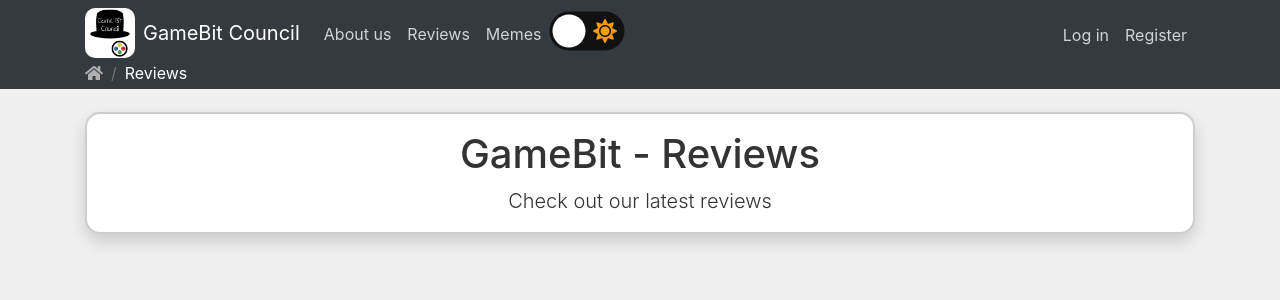
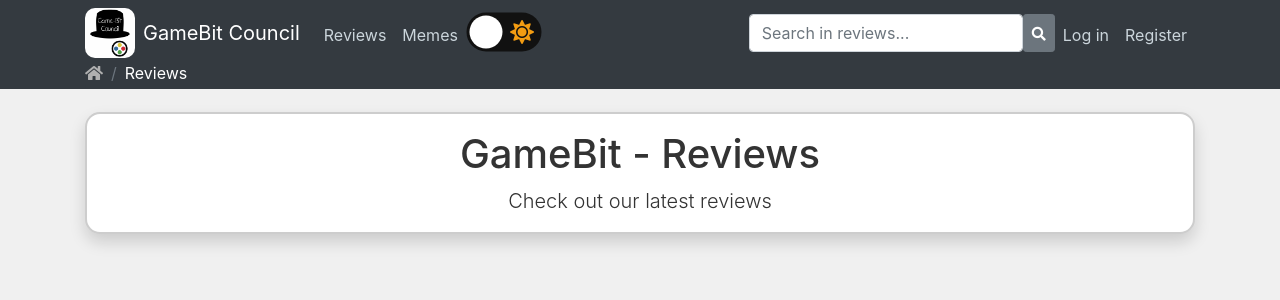
Before and after one commit to JuanAyestas/GameBit_Django, a Django app: page /reviews/ in a window 1280 px wide. Shown: the top 300 px of the page. Run offline with Django 3.2, Linux system fonts and the light colour scheme; data that the repository does not hold is empty; some libraries are stand-ins or nearby versions.

Commit message:
added search bar for reviews

```diff
--- a/app_bit/static/app_bit/main.css
+++ b/app_bit/static/app_bit/main.css
@@ -209,9 +209,8 @@ a:hover {
 
 .label_div {
     margin-left: 0.8125rem;
-    margin-right: 0.625rem;
     margin-top: 0.5rem;
-    margin-bottom: 0.25rem;
+    margin-bottom: 0.5rem;
 }
 
 .fa-moon {
@@ -480,7 +479,7 @@ a:hover {
 }
 
 .dropdown-divider {
-    border-top: 0.125rem solid var(--my_4);
+    border-top: 0.088rem solid var(--my_4);
 }
 
 .content-section {
--- a/app_bit/templates/app_bit/base.html
+++ b/app_bit/templates/app_bit/base.html
@@ -23,23 +23,23 @@
                     <span class="navbar-toggler-icon"></span>
                 </button>
                 <div class="collapse navbar-collapse" id="navbarsExample03">
-                    <div class="navbar-nav mr-auto">
-                        <a class="nav-item nav-link mt-1" href="{% url 'gamebit-about' %}">About us</a>
+                    <div class="navbar-nav mr-auto order-0">
                         <a class="nav-item nav-link mt-1" href="{% url 'gamebit-review' %}">Reviews</a>
                         <a class="nav-item nav-link mt-1" href="{% url 'gamebit-meme' %}">Memes</a>
                         <div class="label_div" id="theme-change">
                             <input type="checkbox" class="checkbox" id="checkbox-theme">
-                            <label for="checkbox-theme" class="label_check theme-change">
+                            <label for="checkbox-theme" class="label_check theme-change mb-0">
                                 <i class="fas fa-moon"></i>
                                 <i class="fas fa-sun"></i>
                                 <span class="ball"></span>
                             </label>
                         </div>
                     </div>
-                    <div class="navbar-nav">
+                    <div class="navbar-nav order-2">
                         {% if user.is_authenticated %}
+                        <a class="nav-item nav-link mt-1" href="{% url 'gamebit-profile' %}">Profile</a>
                         <div class="nav-item dropdown mt-1">
-                            <button class="btn btn-secondary nav-link dropdown-toggle p-2" href="#" id="navbarDropdown" role="button" data-toggle="dropdown" aria-haspopup="true" aria-expanded="false">New </button>
+                            <button class="btn btn-sm btn-secondary nav-link dropdown-toggle p-2" href="#" id="navbarDropdown" role="button" data-toggle="dropdown" aria-haspopup="true" aria-expanded="false">New </button>
                             <div class="dropdown-menu cuter_border p-2" aria-labelledby="navbarDropdown">
                                 {% if user|has_group:"Staff Member" %}
                                 <a class="dropdown-item cuter_border" href="{% url 'gamebit-create' %}">New Review</a>
@@ -48,14 +48,12 @@
                                 <a class="dropdown-item cuter_border" href="{% url 'gamebit-meme-create' %}">New Meme</a>
                             </div>
                         </div>
-                        <a class="nav-item nav-link mt-1" href="{% url 'gamebit-profile' %}">Profile</a>
-                        <a class="nav-item nav-link mt-1" href="{% url 'gamebit-logout' %}">Log out</a>
-                        <!--  -->
-                        {% else %}
+                        <a class="nav-item nav-link mt-1" href="{% url 'gamebit-logout' %}">Log out</a> {% else %}
                         <a class="nav-item nav-link mt-1" href="{% url 'gamebit-login' %}">Log in</a>
-                        <a class="nav-item nav-link mt-1" href="{% url 'gamebit-register' %}">Register</a>
-                        <!--  -->
-                        {% endif %}
+                        <a class="nav-item nav-link mt-1" href="{% url 'gamebit-register' %}">Register</a> {% endif %}
+                    </div>
+                    <div class="navbar-nav order-1">
+                        {% block search_bar %} {% endblock search_bar %}
                     </div>
                 </div>
             </div>
--- a/review_bit/templates/review_bit/review_list.html
+++ b/review_bit/templates/review_bit/review_list.html
@@ -5,7 +5,14 @@
 {% block bread %}
 <li class="breadcrumb-item active" aria-current="page">Reviews</li>
 {% endblock bread %}
-<!--  -->
+<!---->
+{% block search_bar %}
+<form class="d-flex justify-content-between" action="{% url 'gamebit-search' %}" method="GET">
+    <input class="form-control" name="review" type="search" placeholder="Search in reviews..." aria-label="Search">
+    <button class="btn btn-sm btn-secondary" type="submit"><i class="fa fa-search" aria-hidden="true"></i></button>
+</form>
+{% endblock search_bar %}
+<!---->
 {% block body %}
 <section id="Title" class="text-center jumbotron cute_border cute_border_line shadow p-3 mb-0">
     <h1>GameBit - Reviews</h1>
--- a/review_bit/urls.py
+++ b/review_bit/urls.py
@@ -1,11 +1,12 @@
 from django.urls import path
 from .views import (ReviewListView, ReviewDetailView, ReviewCreate,
-                    ReviewUpdateView, ReviewDeleteView)
+                    ReviewUpdateView, ReviewDeleteView, ReviewSearchResult)
 from . import views
 
 urlpatterns = [
     path("", ReviewListView.as_view(), name="gamebit-review"),
     path("new/", ReviewCreate, name="gamebit-create"),
+    path("search/", ReviewSearchResult.as_view(), name="gamebit-search"),
     path("<int:pk>/", ReviewDetailView.as_view(), name="gamebit-detail"),
     path("<int:pk>/edit/", ReviewUpdateView.as_view(), name="gamebit-edit"),
     path("<int:pk>/delete/", ReviewDeleteView.as_view(), name="gamebit-delete"),
--- a/review_bit/views.py
+++ b/review_bit/views.py
@@ -3,6 +3,7 @@ from django.utils.decorators import method_decorator
 from django.views.generic import ListView, DetailView, CreateView, UpdateView, DeleteView
 from django.contrib.auth.mixins import LoginRequiredMixin, UserPassesTestMixin
 from django.contrib import messages
+from django.db.models import Q
 from django.contrib.auth.decorators import login_required
 from users_bit.decorators import allowed_users
 from picture_bit.models import Picture
@@ -95,6 +96,18 @@ class ReviewDeleteView(LoginRequiredMixin, UserPassesTestMixin, DeleteView):
         return super().delete(request, *args, **kwargs)
 
 
+class ReviewSearchResult(ListView):
+    model = Review
+    ordering = ["-date_posted"]
+    template_name = "review_search.html"
+
+    def get_queryset(self):
+        search = self.request.GET.get("review")
+        review_list = Review.objects.filter(
+            Q(title__icontains=search) | Q(platform__icontains=search)
+        )
+        return review_list
+
 
 # class ReviewCreateView(LoginRequiredMixin, CreateView):
 #     model = Review
```
Also changed, not shown: review_bit/templates/review_search.html (added, +53 -0 lines).
